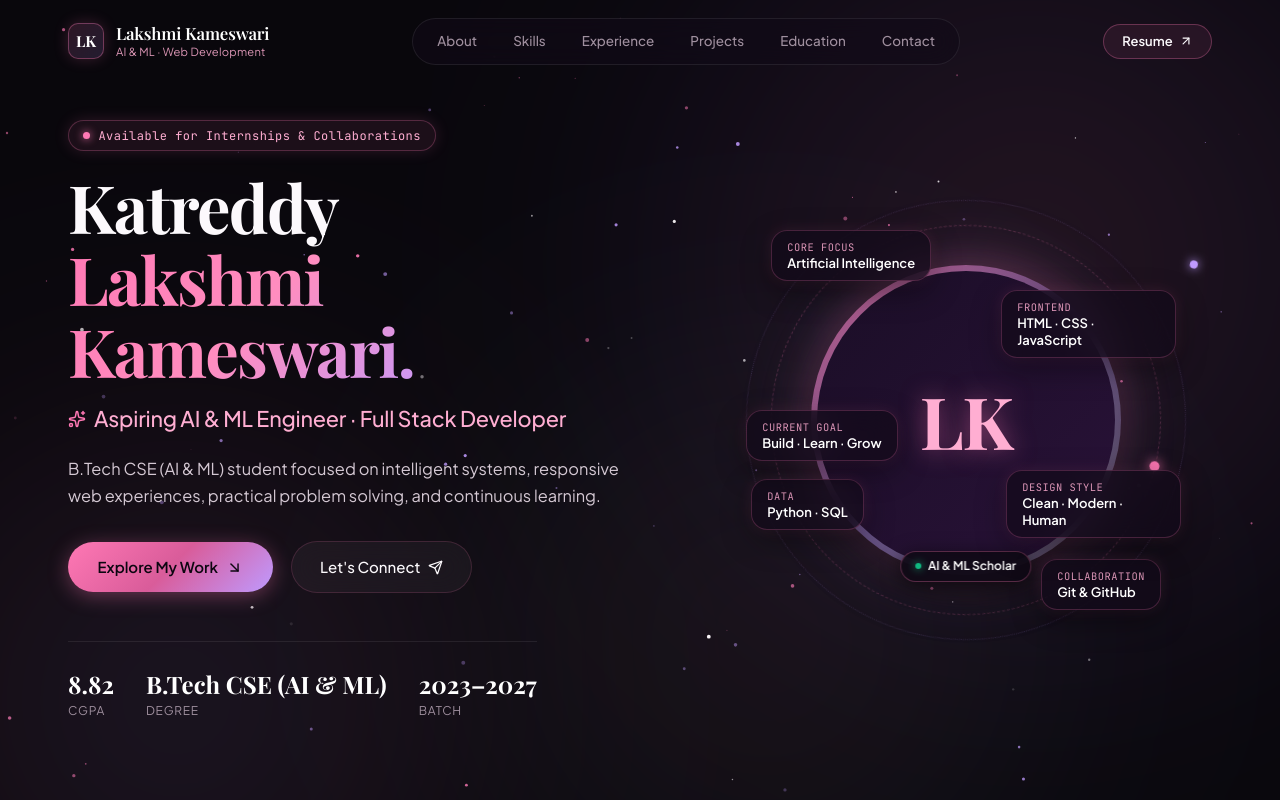
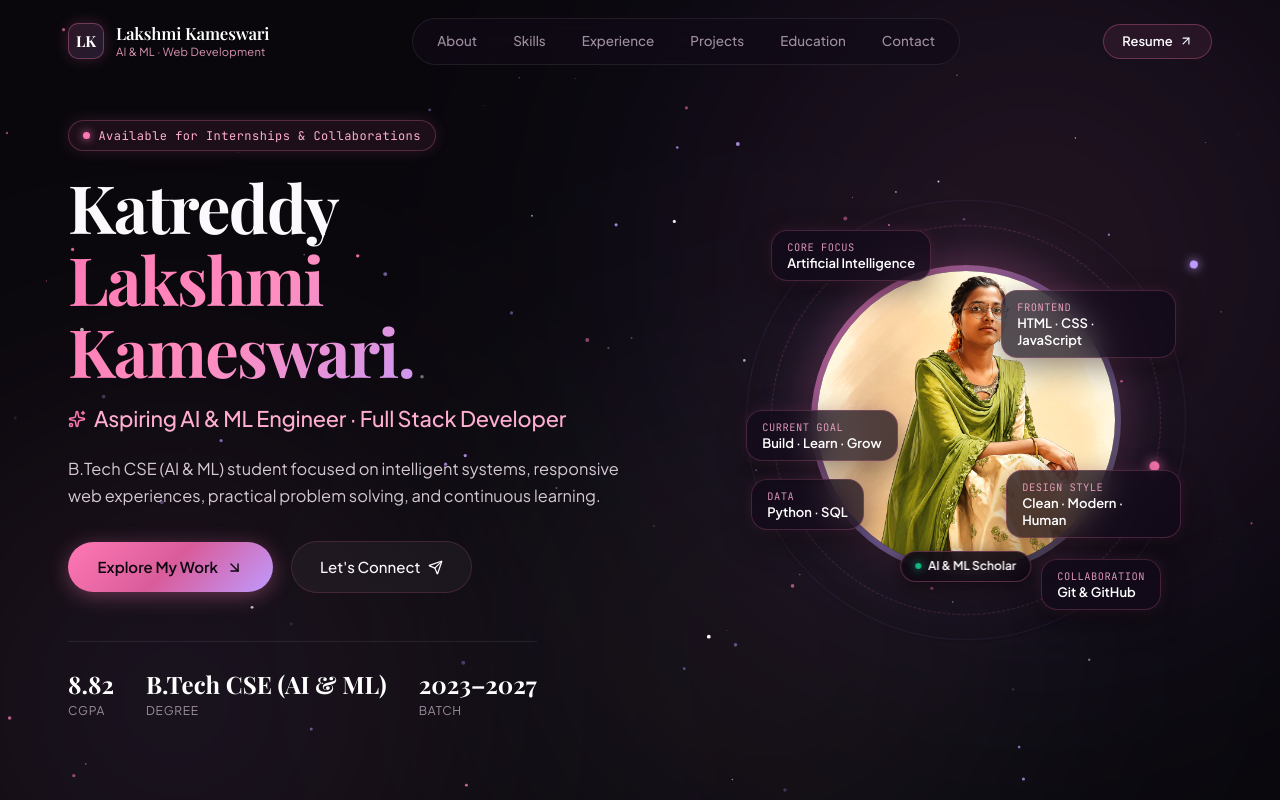
Before and after one commit to Lakshmi-Kameswari/MyPortfolio, a React (Vite) app: page / in a window 1280 px wide. Shown: the top 800 px of the page. Built offline with nearby package versions, Linux system fonts and the light colour scheme; a web font is replaced by a local one.

Commit message:
Use uploaded profile JPEG

```diff
--- a/src/data/portfolioData.js
+++ b/src/data/portfolioData.js
@@ -30,7 +30,7 @@ export const personalInfo = {
   github: "https://github.com/Lakshmi-Kameswari",
 
   // Replace this file whenever you want to update your profile image.
-  profileImage: `${BASE_URL}assets/profile-photo.jpg`,
+  profileImage: `${BASE_URL}assets/profile.jpeg`,
   resumePath: `${BASE_URL}assets/resume.pdf`,
 
   // Editorial Hero Taglines & Description
```
